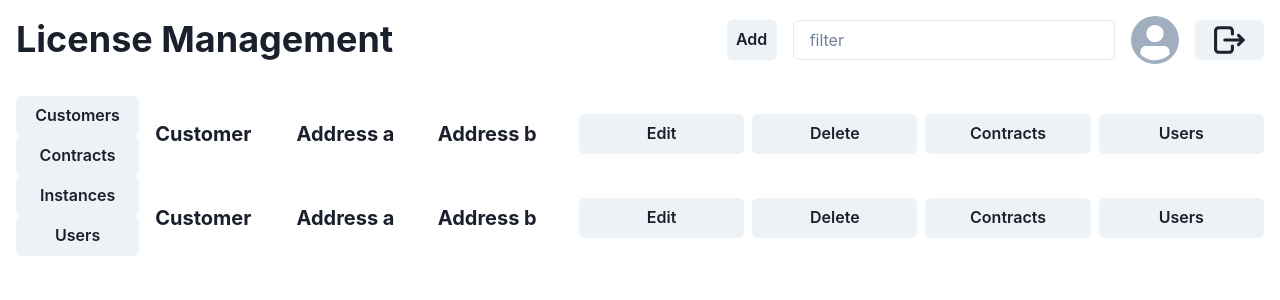
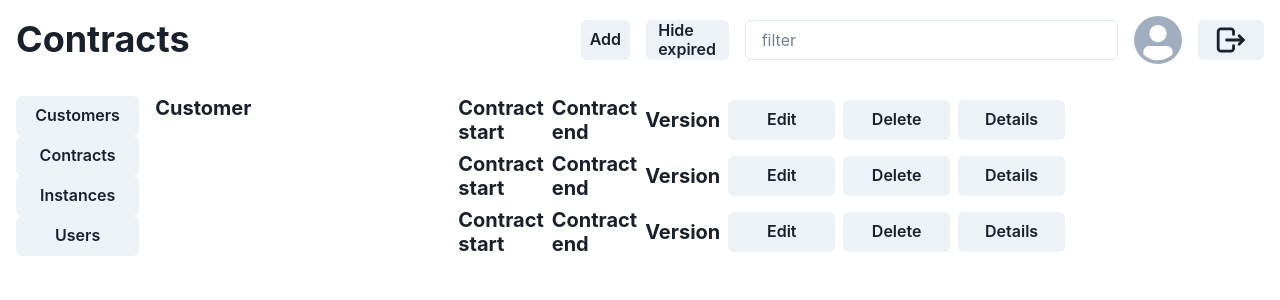
Before and after one commit to ralfze/group-04-license-management, a React (Create React App) app in the folder license-management/frontend/: page /contracts in a window 1280 px wide. Shown: the top 300 px of the page. Built offline with nearby package versions, Linux system fonts and the light colour scheme.

Commit message:
Arrange Contracts UI #6

```diff
--- a/license-management/frontend/src/index.js
+++ b/license-management/frontend/src/index.js
@@ -1,6 +1,5 @@
 import React, { StrictMode } from 'react';
 import * as ReactDOM from 'react-dom/client';
-import App from './App';
 import reportWebVitals from './reportWebVitals';
 import * as serviceWorker from './serviceWorker';
 import { createBrowserRouter, RouterProvider, Navigate } from 'react-router-dom';
--- a/license-management/frontend/src/routes/ContractScreen.js
+++ b/license-management/frontend/src/routes/ContractScreen.js
@@ -8,6 +8,7 @@ import {
   Heading,
   Flex,
   Spacer,
+  VStack,
 } from '@chakra-ui/react';
 import { IconLogout } from '@tabler/icons-react';
 import { Link } from 'react-router-dom';
@@ -16,12 +17,21 @@ const ContractScreen = () => {
   return (
     <ChakraProvider>
       <Flex as="div" p="1em" alignItems="center" direction="row">
-        <Heading as="h1">License Management</Heading>
+        <Heading as="h1">Contracts</Heading>
         <Spacer />
 
         <HStack spacing="1em">
           <Button as={Link} to="/add" variant="solid" size="md">
             Add
+          </Button>
+          <Button
+            as={Link}
+            to="/hide"
+            variant="solid"
+            size="md"
+            whiteSpace="wrap"
+          >
+            Hide expired
           </Button>
           <Input placeholder="filter"></Input>
           <Avatar></Avatar>
@@ -56,24 +66,36 @@ const ContractScreen = () => {
           gap="0.5em"
           flex="9"
         >
-          <HStack flex="1">
-            <Heading as="h2" size="md" flex="1">
+          <HStack flex="1" alignItems="start">
+            <Heading as="h2" size="md" flex="0" align="flex-start">
               Customer
             </Heading>
 
+            <VStack flex="1">
+              <HStack flex="1">
                 <Heading as="h2" size="md" flex="1">
-              Address a
+                  Contract start
                 </Heading>
 
                 <Heading as="h2" size="md" flex="1">
-              Address b
+                  Contract end
+                </Heading>
+
+                <Heading as="h2" size="md" flex="1">
+                  Version
                 </Heading>
 
                 <Button as={Link} to="edit" variant="solid" size="md" flex="1">
                   Edit
                 </Button>
 
-            <Button as={Link} to="/delete" variant="solid" size="md" flex="1">
+                <Button
+                  as={Link}
+                  to="/delete"
+                  variant="solid"
+                  size="md"
+                  flex="1"
+                >
                   Delete
                 </Button>
 
@@ -84,32 +106,33 @@ const ContractScreen = () => {
                   size="md"
                   flex="1"
                 >
-              Contracts
-            </Button>
-
-            <Button as={Link} to="/users" variant="solid" size="md" flex="1">
-              Users
+                  Details
                 </Button>
               </HStack>
-
               <HStack flex="1">
                 <Heading as="h2" size="md" flex="1">
-              Customer
+                  Contract start
                 </Heading>
 
                 <Heading as="h2" size="md" flex="1">
-              Address a
+                  Contract end
                 </Heading>
 
                 <Heading as="h2" size="md" flex="1">
-              Address b
+                  Version
                 </Heading>
 
                 <Button as={Link} to="edit" variant="solid" size="md" flex="1">
                   Edit
                 </Button>
 
-            <Button as={Link} to="/delete" variant="solid" size="md" flex="1">
+                <Button
+                  as={Link}
+                  to="/delete"
+                  variant="solid"
+                  size="md"
+                  flex="1"
+                >
                   Delete
                 </Button>
 
@@ -120,12 +143,47 @@ const ContractScreen = () => {
                   size="md"
                   flex="1"
                 >
-              Contracts
+                  Details
+                </Button>
+              </HStack>
+              <HStack flex="1">
+                <Heading as="h2" size="md" flex="1">
+                  Contract start
+                </Heading>
+
+                <Heading as="h2" size="md" flex="1">
+                  Contract end
+                </Heading>
+
+                <Heading as="h2" size="md" flex="1">
+                  Version
+                </Heading>
+
+                <Button as={Link} to="edit" variant="solid" size="md" flex="1">
+                  Edit
                 </Button>
 
-            <Button as={Link} to="/users" variant="solid" size="md" flex="1">
-              Users
+                <Button
+                  as={Link}
+                  to="/delete"
+                  variant="solid"
+                  size="md"
+                  flex="1"
+                >
+                  Delete
                 </Button>
+
+                <Button
+                  as={Link}
+                  to="/contracts"
+                  variant="solid"
+                  size="md"
+                  flex="1"
+                >
+                  Details
+                </Button>
+              </HStack>
+            </VStack>
           </HStack>
         </Flex>
       </Flex>
--- a/license-management/frontend/src/routes/CustomerScreen.js
+++ b/license-management/frontend/src/routes/CustomerScreen.js
@@ -16,7 +16,7 @@ const CustomerScreen = () => {
   return (
     <ChakraProvider>
       <Flex as="div" p="1em" alignItems="center" direction="row">
-        <Heading as="h1">License Management</Heading>
+        <Heading as="h1">Customers</Heading>
         <Spacer />
 
         <HStack spacing="1em">
```
Lines whose indentation alone changed are shown as unchanged.
